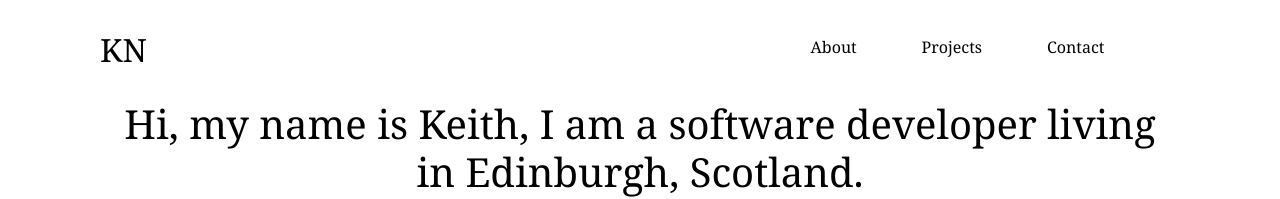
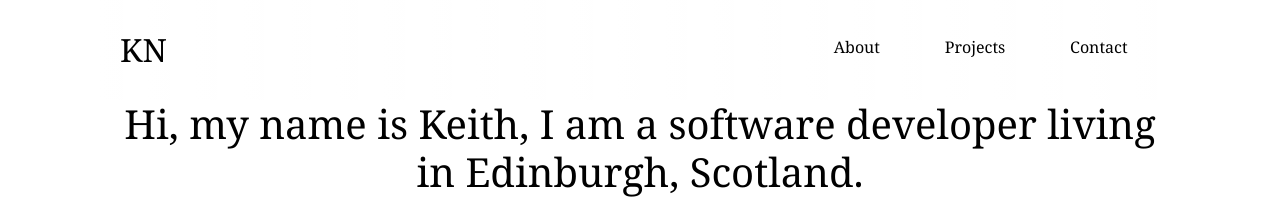
Before and after one commit to KeithorKeith/portfolio-website, a Gatsby site: page / in a window 1280 px wide. Shown: the top 199 px of the page. Built offline with nearby package versions, Linux system fonts and the light colour scheme; Gatsby itself is replaced by a stand-in of ours.

Commit message:
Tweaking some of the CSS so it looks nicer on larger screens.

```diff
--- a/src/components/layout.css
+++ b/src/components/layout.css
@@ -9,16 +9,20 @@ html {
 }
 
 .nav-container {
+    max-width: 1080px;
+    margin-left: auto;
+    margin-right: auto;
+    width: 100%;
     height: 100px;
     padding-top: 5px;
     padding-bottom: 5px;
-    padding-right: 10%;
+    padding-right: 20px;
+    padding-left: 20px;
     display: flex;
     justify-content: space-between;
     align-items: center;
     position: fixed;
     top: 0;
-    width: 100%;
     /* background-color: rgb(255, 255, 255); */
     background: linear-gradient(90deg, rgb(255, 255, 255) 0%, rgba(255, 255, 255, 0.911) 100%);
 }
@@ -43,8 +47,6 @@ html {
     display: flex;
     justify-content: flex-end;
     align-items: center;
-    padding-right: 10%;
-    padding-left: 10%;
 }
 
 .list-item {
```
Also changed, not shown: src/pages/portfolio.js (added, +28 -0 lines).
